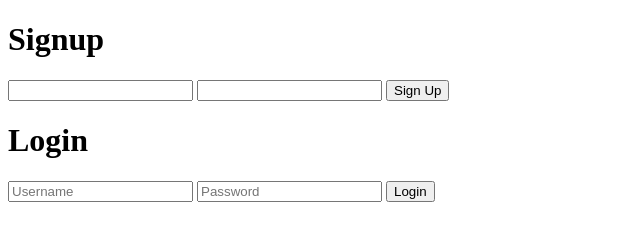
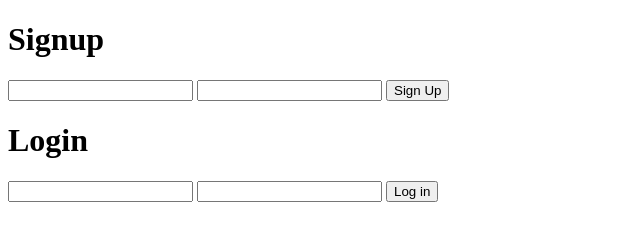
Before and after one commit to JohnMark2004/signup-project, a website: page frontend/index.html in a window 1280 px wide. Shown: the full height of the page, 0-640 px from the left. Drawn offline with Linux system fonts and the light colour scheme.

Commit message:
Update index.html

```diff
--- a/frontend/index.html
+++ b/frontend/index.html
@@ -14,11 +14,11 @@
 </form>
 
   <h1>Login</h1>
-  <form id="loginForm">
-    <input id="loginUsername" placeholder="Username" required />
-    <input id="loginPassword" type="password" placeholder="Password" required />
-    <button type="submit">Login</button>
-  </form>
+<form id="loginForm">
+  <input type="text" id="username" required />
+  <input type="password" id="password" required />
+  <button type="submit">Log in</button>
+</form>
 
   <script>
     const backendURL = "https://signup-project-ymjk.onrender.com"; // replace with your actual URL
```
